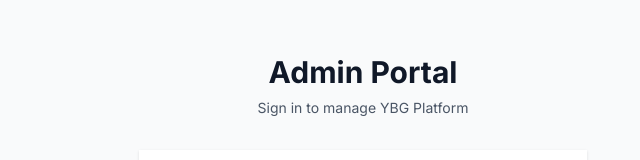
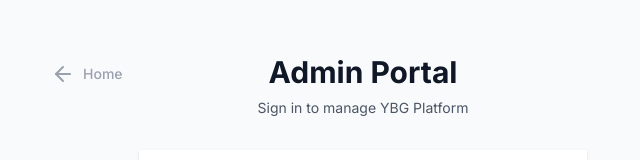
Before and after one commit to Yashraj-Business-Group/frontend, a React (Vite) app: page /admin/login in a window 1280 px wide. Shown: the part 173-333 px from the top of the page, without its empty margins (277-917 px from the left). Built offline with nearby package versions, Linux system fonts and the light colour scheme.

Commit message:
Move login button to mobile menu and add back button on login page

```diff
--- a/src/components/Navbar.tsx
+++ b/src/components/Navbar.tsx
@@ -153,7 +153,7 @@
 
         {/* Right Corner Actions */}
         <div className="flex items-center gap-2 sm:gap-3 z-50">
-          <Link to="/admin/login" className="inline-flex items-center justify-center rounded-full border border-[#D1D9E6] bg-white/95 p-2 md:p-2.5 text-[#002451] shadow-sm backdrop-blur transition-all duration-200 hover:bg-[#F5F7FB] hover:border-[#002451]/20 focus:outline-none focus:ring-2 focus:ring-[#002451]/20" aria-label="Admin Login">
+          <Link to="/admin/login" className="hidden lg:inline-flex items-center justify-center rounded-full border border-[#D1D9E6] bg-white/95 p-2 md:p-2.5 text-[#002451] shadow-sm backdrop-blur transition-all duration-200 hover:bg-[#F5F7FB] hover:border-[#002451]/20 focus:outline-none focus:ring-2 focus:ring-[#002451]/20" aria-label="Admin Login">
             <User className="w-4 h-4 md:w-5 md:h-5" />
           </Link>
 
@@ -216,6 +216,7 @@
           <Link to="/job-portal" className={`text-lg font-bold py-3 border-b border-gray-100 ${isActive('/job-portal') ? 'text-primary' : 'text-slate-700'}`}>Career</Link>
           <Link to="/blog" className={`text-lg font-bold py-3 border-b border-gray-100 ${isActive('/blog') ? 'text-primary' : 'text-slate-700'}`}>Blog</Link>
           <Link to="/contact" className={`text-lg font-bold py-3 border-b border-gray-100 ${isActive('/contact') ? 'text-primary' : 'text-slate-700'}`}>Contact</Link>
+          <Link to="/admin/login" className={`text-lg font-bold py-3 border-b border-gray-100 ${isActive('/admin/login') ? 'text-primary' : 'text-slate-700'}`}>Admin Login</Link>
         </div>
 
         <div className="p-6 border-t border-gray-100 flex flex-col gap-4">
--- a/src/pages/admin/Login.tsx
+++ b/src/pages/admin/Login.tsx
@@ -1,6 +1,6 @@
 import React, { useState } from 'react';
-import { useNavigate } from 'react-router-dom';
-import { Lock, Mail } from 'lucide-react';
+import { useNavigate, Link } from 'react-router-dom';
+import { Lock, Mail, ArrowLeft } from 'lucide-react';
 
 const Login = () => {
   const [email, setEmail] = useState('');
@@ -42,7 +42,22 @@
 
   return (
     <div className="min-h-screen bg-gray-50 flex flex-col justify-center py-12 sm:px-6 lg:px-8">
-      <div className="sm:mx-auto sm:w-full sm:max-w-md">
+      <div className="sm:mx-auto sm:w-full sm:max-w-md relative">
+        <Link
+          to="/"
+          className="absolute left-0 top-1/2 -translate-y-1/2 -ml-12 lg:-ml-24 p-2 text-gray-400 hover:text-gray-600 transition-colors hidden sm:flex items-center gap-2"
+          aria-label="Back to Home"
+        >
+          <ArrowLeft className="w-6 h-6" />
+          <span className="text-sm font-medium">Home</span>
+        </Link>
+        <Link
+          to="/"
+          className="sm:hidden absolute left-4 top-0 p-2 text-gray-400 hover:text-gray-600 transition-colors flex items-center gap-2"
+          aria-label="Back to Home"
+        >
+          <ArrowLeft className="w-5 h-5" />
+        </Link>
         <h2 className="mt-6 text-center text-3xl font-extrabold text-gray-900">
           Admin Portal
         </h2>
```
